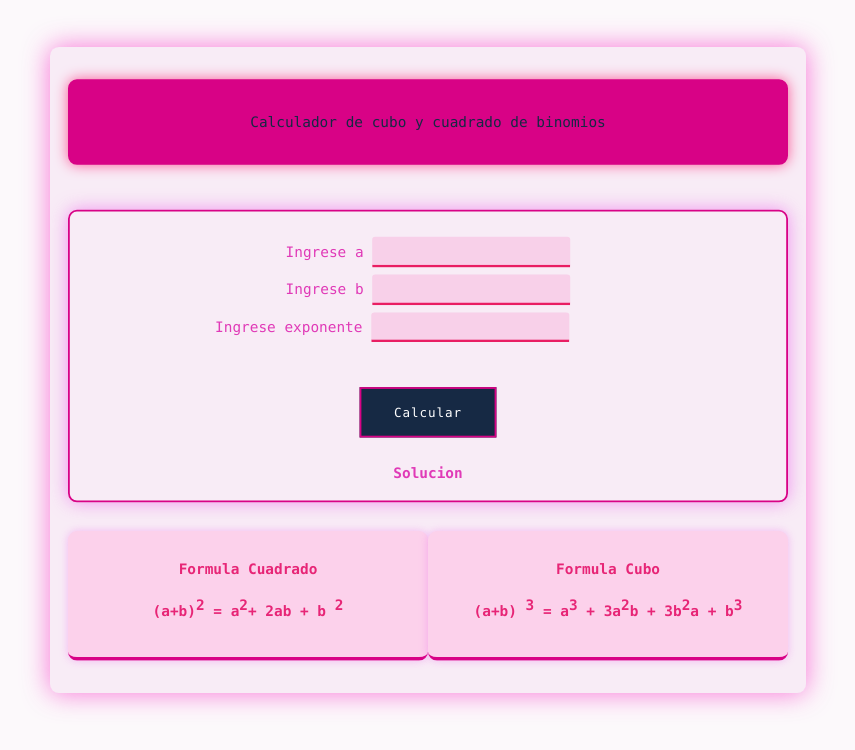
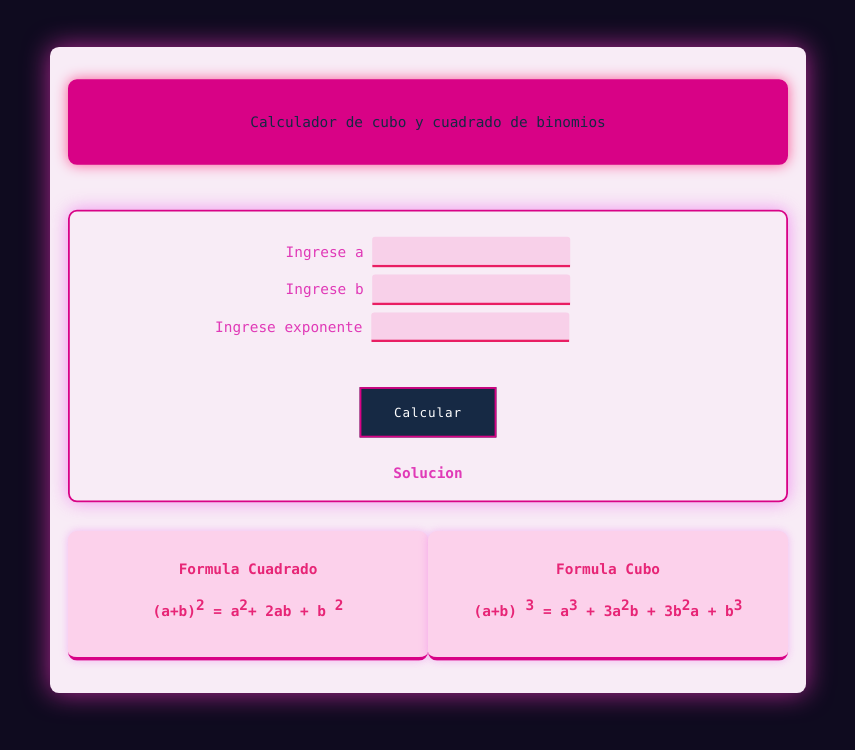
Before and after one commit to IanButcher/calculadoradebinomios, a plain HTML site: page index.html in a window 1280 px wide. Shown: the whole page, without its empty margins (212-1067 px from the left). Drawn offline with Linux system fonts and the light colour scheme.

Commit message:
hola fondito  piola xd

```diff
--- a/style.css
+++ b/style.css
@@ -18,7 +18,8 @@
 body {
     /*background: #162944;*/
     /*background: #122236;*/
-    background: #fcf9fb;
+    /*background: #fcf9fb;*/
+    background: #0f0b1f;
     margin: 0%;
     padding-bottom: 20px;
     margin-top: 10px;
```
